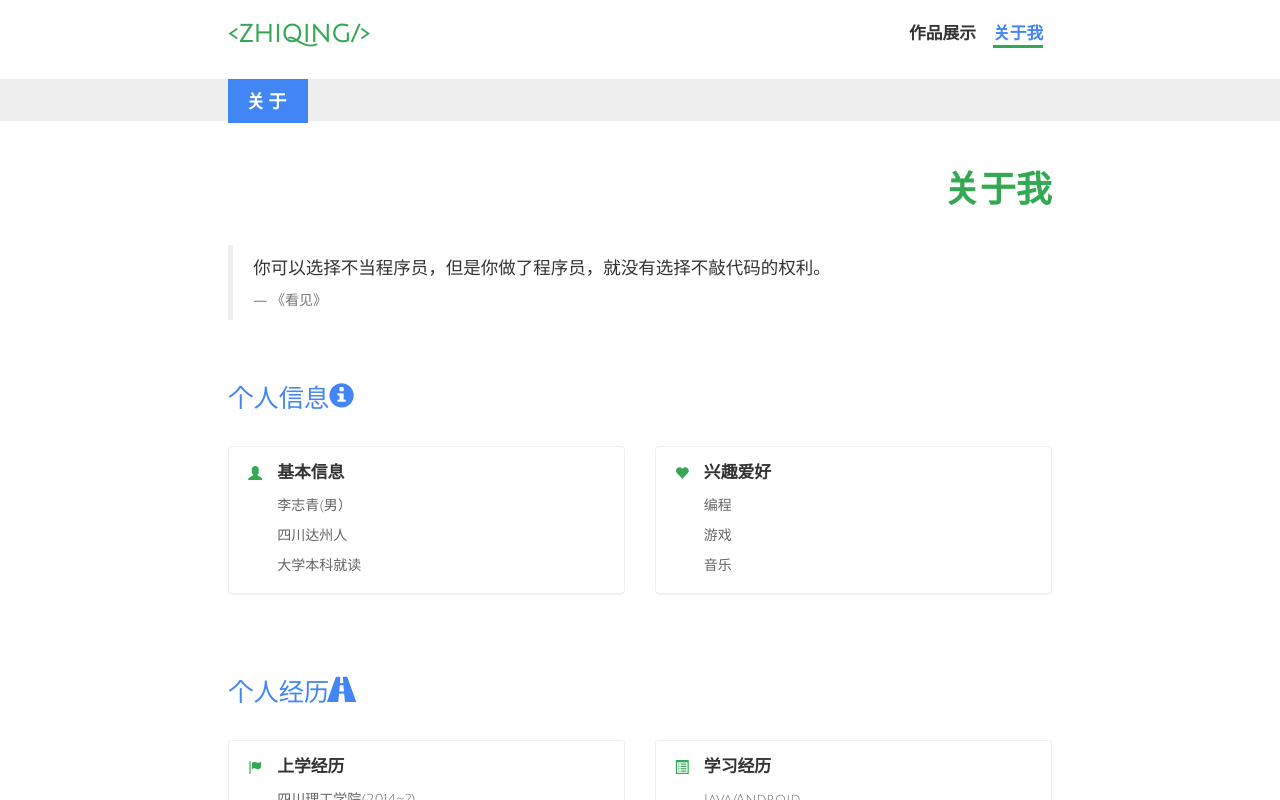
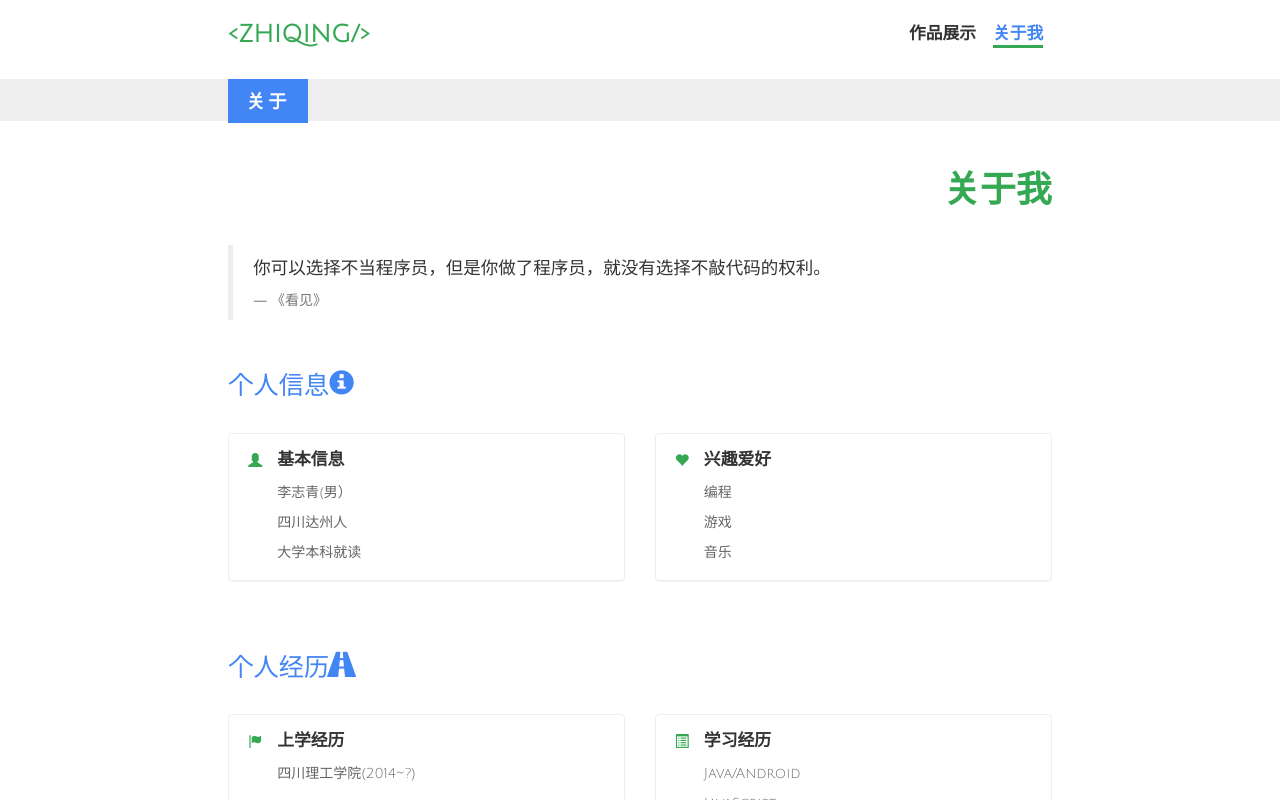
Before and after one commit to early-return/studio, an Angular app: page /about in a window 1280 px wide. Shown: the top 800 px of the page. Built offline with nearby package versions, Linux system fonts and the light colour scheme; a small style sheet from the web is missing.

Commit message:
update readme

```diff
--- a/src/app/core/about.component.css
+++ b/src/app/core/about.component.css
@@ -8,7 +8,7 @@ h1.title {
 .subtitle {
   color: #4285F4;
   font-size: 1.8em;
-  margin: 2em 0 1em 0;
+  margin: 1.5em 0 1em 0;
 }
 .subtitle span {
   line-height: 2em;
```
Also changed, not shown: 1 other file (tests, documents, lock files or other folders).
